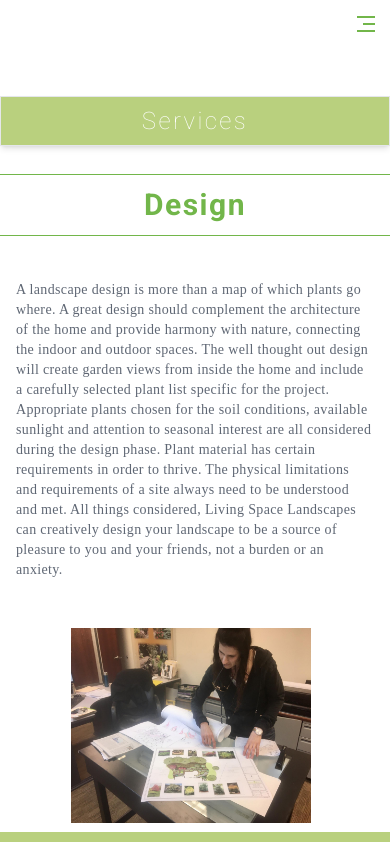
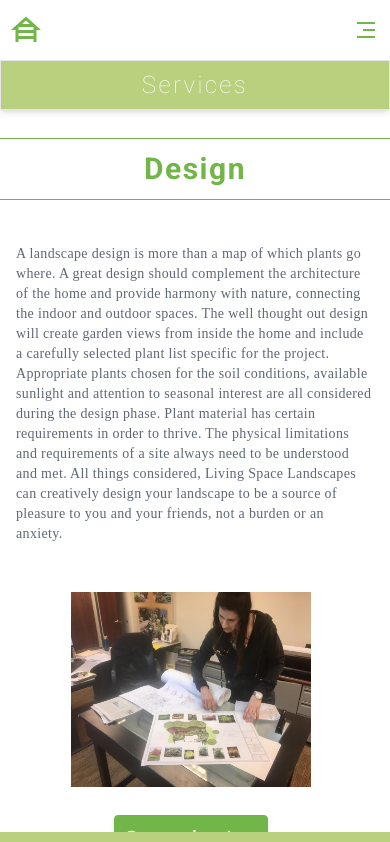
Before and after one commit to latz09/living-space-landscapes, a Next.js app: page /services in a window 390 px wide. Shown: the top 842 px of the page. Built offline with nearby package versions, Linux system fonts and the light colour scheme; a web font is replaced by a local one.

Commit message:
Home link added to mobile

```diff
--- a/components/layout/NavBar.js
+++ b/components/layout/NavBar.js
@@ -1,6 +1,7 @@
+import Link from 'next/link';
 import { RiMenu3Fill } from 'react-icons/ri';
 import { useState } from 'react';
-import Logo from './Logo';
+import { MdHouseSiding } from 'react-icons/md';
 import NavLinks from './NavLinks';
 
 const Navbar = () => {
@@ -12,17 +13,21 @@ const Navbar = () => {
 
 	return (
 		<div className='max-w-7xl mx-auto '>
-
-
 			<div className='hidden md:block my-2'>
 				<NavLinks />
 			</div>
-			<div className='md:hidden nav-link my-3 mr-3 flex justify-end  text-2xl '>
+			<div className='md:hidden nav-link my-3 mr-3 flex justify-between ml-2  text-2xl '>
+				<Link href={'/'}>
+					<div className='text-4xl cursor-pointer'>
+						<MdHouseSiding />
+					</div>
+				</Link>
 				<button onClick={toggleMenu}>
 					<RiMenu3Fill />
 				</button>
 			</div>
-			<div className="md:hidden"
+			<div
+				className='md:hidden'
 				onClick={() => {
 					setMenuOpen(false);
 				}}
--- a/components/layout/NavLinks.js
+++ b/components/layout/NavLinks.js
@@ -14,9 +14,7 @@ const NavLinks = () => {
 				<li className='nav-link'>
 					<Link href={'/services'}>Services</Link>
 				</li>
-				<li className='nav-link '>
-					<Link href={'/gallery'}>Gallery</Link>
-				</li>
+
 				<li className='nav-link'>
 					<Link href={'/why-us'}>Why Us</Link>
 				</li>
@@ -26,6 +24,9 @@ const NavLinks = () => {
 				<li className='nav-link'>
 					<Link href={'/contact'}>Contact</Link>
 				</li>
+				<li className='nav-link '>
+					<Link href={'/gallery'}>Gallery</Link>
+				</li>
 			</ul>
 		</div>
 	);
--- a/pages/services/index.js
+++ b/pages/services/index.js
@@ -7,8 +7,9 @@ import { services } from '../../data/services';
 const Services = () => {
 	return (
 		<>
-			<div className='grid  sm:gap-16  py-12 max-w-4xl mx-auto col-span-2 '>
+			<div className='grid  sm:gap-16  col-span-2 '>
 				<PageHeading title='Services' />
+				<div className="max-w-5xl mx-auto">
 				{services.map((service) => (
 					<div key={service.title}>
 						<Service
@@ -18,7 +19,7 @@ const Services = () => {
 						/>
 					</div>
 				))}
-
+			</div>
 			</div>
 		</>
 	);
```
